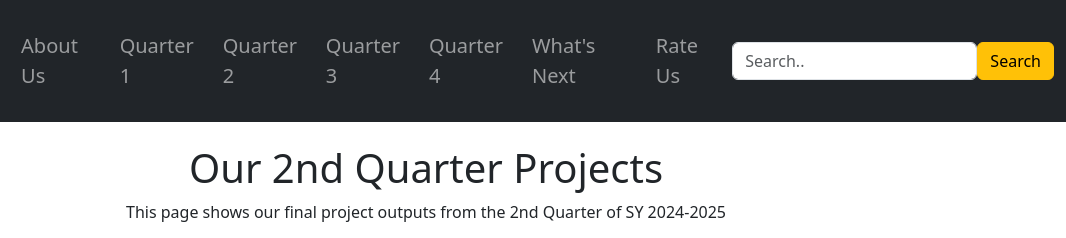
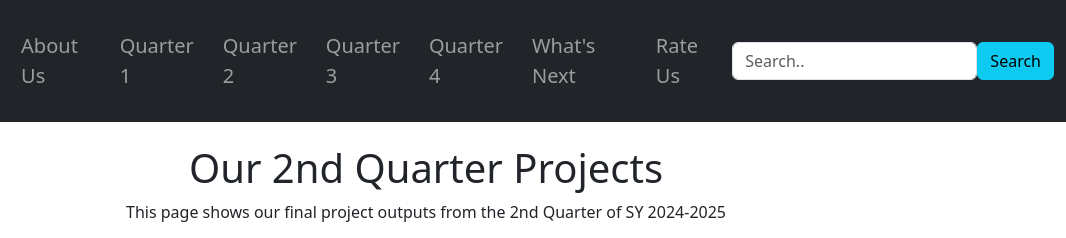
Before and after one commit to inigocode/LP_ICT9Sapphire_Q4Project_Group5_RomeroSantosSyUlitSarao, a plain HTML site: page page3.html in a window 1280 px wide. Shown: the top 238 px of the page, 214-1280 px from the left. Drawn offline with nearby package versions, Linux system fonts and the light colour scheme.

Commit message:
Update page3.html

```diff
--- a/page3.html
+++ b/page3.html
@@ -40,7 +40,7 @@
                     </ul>
                     <form class="d-flex">
                         <input class="form-control" type="text" placeholder="Search..">
-                        <button class="btn btn-warning" type="button">Search</button>
+                        <button class="btn btn-info" type="button">Search</button>
                     </form>
                 </div>
         </nav>
```
